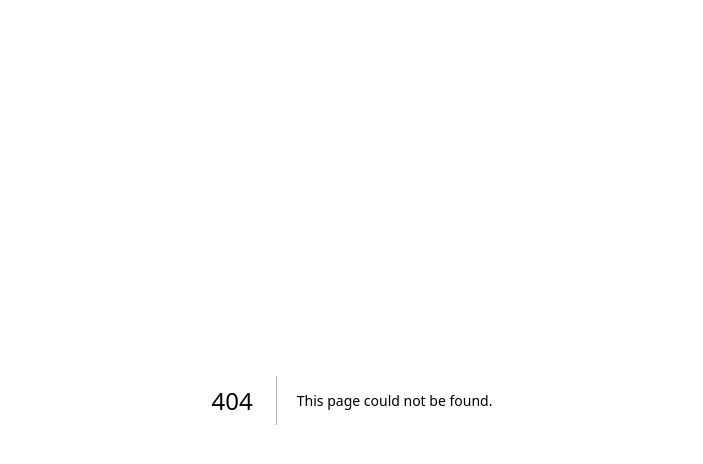
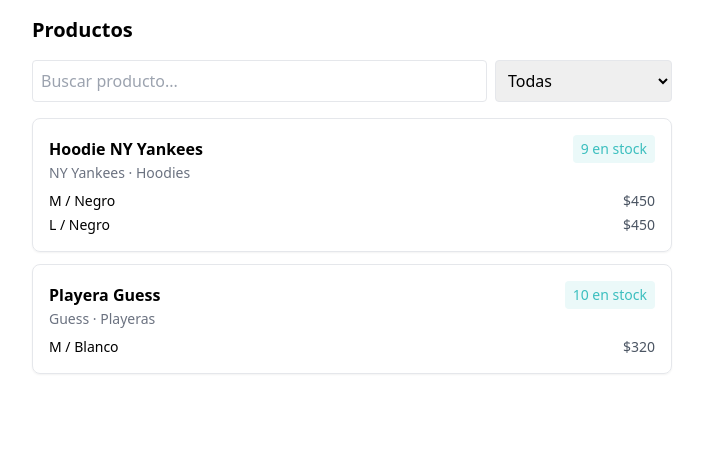
Before and after one commit to rslnt1270/Lolo-Shop, a Next.js app: page /productos in a window 1280 px wide. Before the commit this address had no page. Shown: the top 464 px of the page, without its empty margins (288-991 px from the left). Built offline with nearby package versions, Linux system fonts and the light colour scheme.

Commit message:
feat: pantalla de productos con búsqueda y filtro por categoría

```diff
--- /dev/null
+++ b/app/productos/page.tsx
@@ -0,0 +1,37 @@
+"use client";
+import { useEffect, useMemo, useState } from "react";
+import type { Product } from "@/lib/domain/types";
+import { getDataSource } from "@/lib/data/get-source";
+import { filterProducts } from "@/lib/data/filter";
+import { SearchFilter } from "@/components/SearchFilter";
+import { ProductCard } from "@/components/ProductCard";
+
+const CATEGORIES = [
+  "Playeras", "Pantalones", "Hoodies", "Tenis", "Accesorios", "Perfumes", "Raquetas de Padel",
+];
+
+export default function ProductosPage() {
+  const [products, setProducts] = useState<Product[]>([]);
+  const [query, setQuery] = useState("");
+  const [category, setCategory] = useState<string | null>(null);
+
+  useEffect(() => {
+    getDataSource().getProducts().then(setProducts);
+  }, []);
+
+  const visible = useMemo(
+    () => filterProducts(products, query, category),
+    [products, query, category]
+  );
+
+  return (
+    <main className="mx-auto max-w-2xl space-y-4 p-4">
+      <h1 className="text-xl font-bold">Productos</h1>
+      <SearchFilter categories={CATEGORIES} onQuery={setQuery} onCategory={setCategory} />
+      <div className="grid gap-3">
+        {visible.map((p) => <ProductCard key={p.id} product={p} />)}
+        {visible.length === 0 && <p className="text-gray-500">Sin resultados.</p>}
+      </div>
+    </main>
+  );
+}
--- /dev/null
+++ b/components/ProductCard.tsx
@@ -0,0 +1,24 @@
+import type { Product } from "@/lib/domain/types";
+import { productStock } from "@/lib/services/inventory";
+
+export function ProductCard({ product, locationId }: { product: Product; locationId?: string }) {
+  return (
+    <div className="rounded-lg border p-4 shadow-sm">
+      <div className="flex items-center justify-between">
+        <h3 className="font-semibold">{product.title}</h3>
+        <span className="rounded bg-loloteal/10 px-2 py-1 text-sm text-loloteal">
+          {productStock(product, locationId)} en stock
+        </span>
+      </div>
+      <p className="text-sm text-gray-500">{product.brand} · {product.category}</p>
+      <ul className="mt-2 space-y-1 text-sm">
+        {product.variants.map((v) => (
+          <li key={v.id} className="flex justify-between">
+            <span>{v.title}</span>
+            <span className="text-gray-600">${v.price}</span>
+          </li>
+        ))}
+      </ul>
+    </div>
+  );
+}
--- /dev/null
+++ b/components/SearchFilter.tsx
@@ -0,0 +1,29 @@
+"use client";
+
+interface Props {
+  categories: string[];
+  onQuery: (q: string) => void;
+  onCategory: (c: string | null) => void;
+}
+
+export function SearchFilter({ categories, onQuery, onCategory }: Props) {
+  return (
+    <div className="flex flex-col gap-2 sm:flex-row">
+      <input
+        className="flex-1 rounded border p-2"
+        placeholder="Buscar producto..."
+        onChange={(e) => onQuery(e.target.value)}
+      />
+      <select
+        aria-label="Categoría"
+        className="rounded border p-2"
+        onChange={(e) => onCategory(e.target.value || null)}
+      >
+        <option value="">Todas</option>
+        {categories.map((c) => (
+          <option key={c} value={c}>{c}</option>
+        ))}
+      </select>
+    </div>
+  );
+}
--- /dev/null
+++ b/lib/data/filter.ts
@@ -0,0 +1,22 @@
+import type { Product } from "@/lib/domain/types";
+
+export function filterProducts(
+  products: Product[],
+  query: string,
+  category: string | null
+): Product[] {
+  const q = query.trim().toLowerCase();
+  return products.filter((p) => {
+    if (category && p.category !== category) return false;
+    if (!q) return true;
+    const haystack = [
+      p.title,
+      p.brand,
+      p.category,
+      ...p.variants.map((v) => v.sku),
+    ]
+      .join(" ")
+      .toLowerCase();
+    return haystack.includes(q);
+  });
+}
--- /dev/null
+++ b/lib/data/get-source.ts
@@ -0,0 +1,7 @@
+import type { InventoryDataSource } from "./source";
+import { FixtureDataSource } from "./fixture-source";
+
+// Fase 1: fixtures. Fase 2+: si existe SHOPIFY_ACCESS_TOKEN, devolver ShopifyDataSource.
+export function getDataSource(): InventoryDataSource {
+  return new FixtureDataSource();
+}
```
Also changed, not shown: 2 other files (tests, documents, lock files or other folders).
